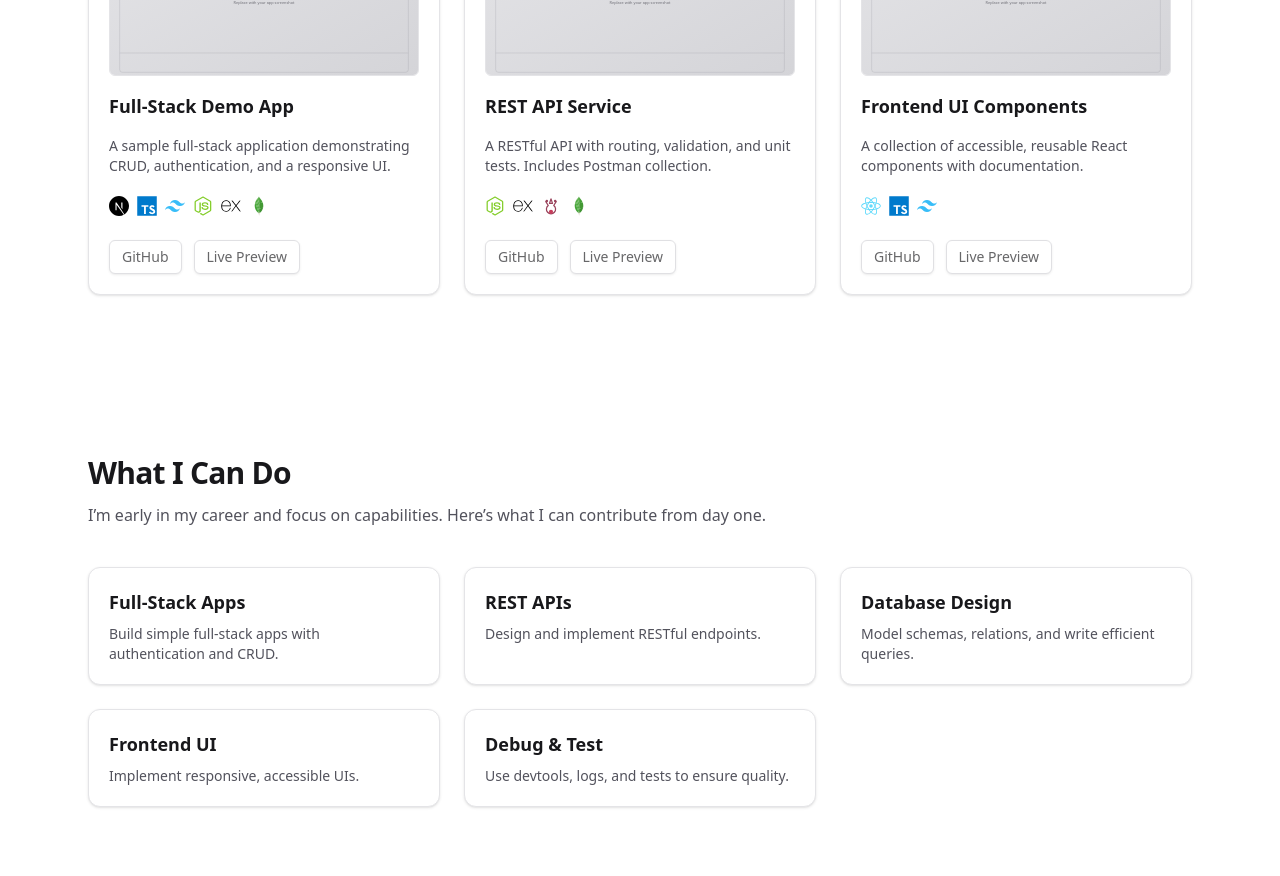
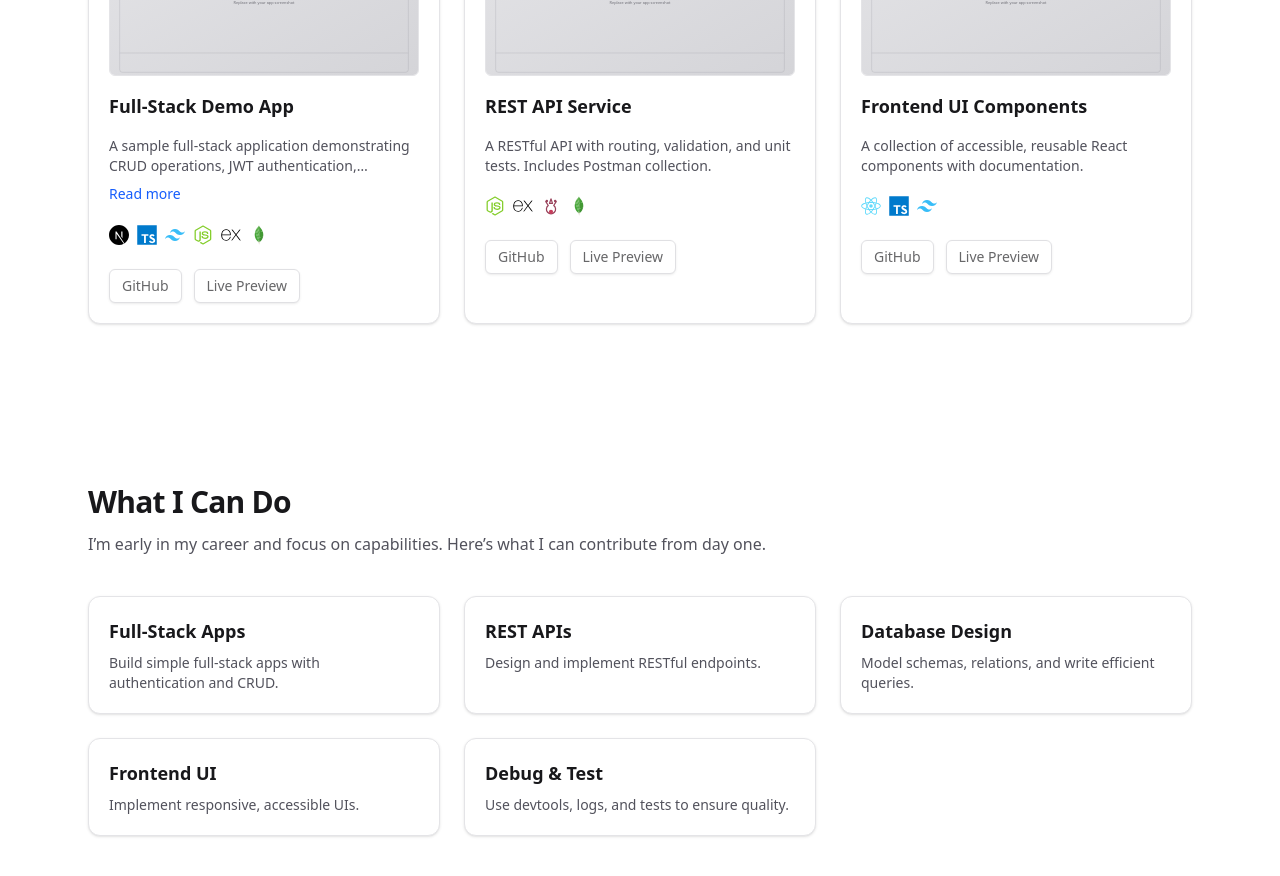
Before and after one commit to Exterminator737/portfolio-website, a Next.js app: page / in a window 1280 px wide. Shown: the part 2340-3216 px from the top of the page. Built offline with nearby package versions, Linux system fonts and the light colour scheme.

Commit message:
feat: add expandable descriptions with 'Read more/less' functionality for project cards

```diff
--- a/src/components/Projects.tsx
+++ b/src/components/Projects.tsx
@@ -1,6 +1,9 @@
+"use client";
+
 import Image from "next/image";
+import { useState } from "react";
 import Section from "./Section";
-import { projects } from "@/data/projects";
+import { projects, type Project } from "@/data/projects";
 
 const ICON_MAP: Record<string, string> = {
   React: "/icons/React.svg",
@@ -17,6 +20,25 @@ const ICON_MAP: Record<string, string> = {
 };
 
 export default function Projects() {
+  const [expandedProjects, setExpandedProjects] = useState<Set<string>>(
+    new Set()
+  );
+
+  const toggleExpanded = (projectId: string) => {
+    setExpandedProjects((prev) => {
+      const newSet = new Set(prev);
+      if (newSet.has(projectId)) {
+        newSet.delete(projectId);
+      } else {
+        newSet.add(projectId);
+      }
+      return newSet;
+    });
+  };
+
+  const isDescriptionLong = (description: string) => {
+    return description.length > 100;
+  };
   return (
     <Section id="projects" className="py-20">
       <div className="mx-auto max-w-6xl px-4 sm:px-6">
@@ -44,9 +66,25 @@ export default function Projects() {
                 <h3 className="text-lg font-semibold text-zinc-900 dark:text-zinc-100">
                   {p.title}
                 </h3>
-                <p className="mt-4 line-clamp-2 text-sm text-zinc-600 transition-all group-hover:line-clamp-none dark:text-zinc-400">
-                  {p.description}
-                </p>
+                <div className="mt-4">
+                  <p
+                    className={`text-sm text-zinc-600 transition-all dark:text-zinc-400 ${
+                      expandedProjects.has(p.id)
+                        ? "line-clamp-none"
+                        : "line-clamp-2"
+                    }`}
+                  >
+                    {p.description}
+                  </p>
+                  {isDescriptionLong(p.description) && (
+                    <button
+                      onClick={() => toggleExpanded(p.id)}
+                      className="mt-2 text-sm font-medium text-blue-600 hover:text-blue-700 dark:text-blue-400 dark:hover:text-blue-300 transition-colors"
+                    >
+                      {expandedProjects.has(p.id) ? "Read less" : "Read more"}
+                    </button>
+                  )}
+                </div>
                 <div className="mt-5 flex flex-wrap items-center gap-2">
                   {p.tech.map((t) => {
                     const icon =
--- a/src/data/projects.ts
+++ b/src/data/projects.ts
@@ -7,6 +7,7 @@ export type Project = {
   image?: string; // optional image path for project thumbnail
   github?: string; // optional until available
   live?: string; // optional until available
+  expanded?: boolean; // track if description is expanded
 };
 
 export const projects: Project[] = [
@@ -14,7 +15,7 @@ export const projects: Project[] = [
     id: "proj-1",
     title: "Full-Stack Demo App",
     description:
-      "A sample full-stack application demonstrating CRUD, authentication, and a responsive UI.",
+      "A sample full-stack application demonstrating CRUD operations, JWT authentication, responsive UI design, real-time updates, database integration, API development, error handling, security best practices, performance optimization, and deployment strategies.",
     tech: [
       "Next.js",
       "TypeScript",
```
